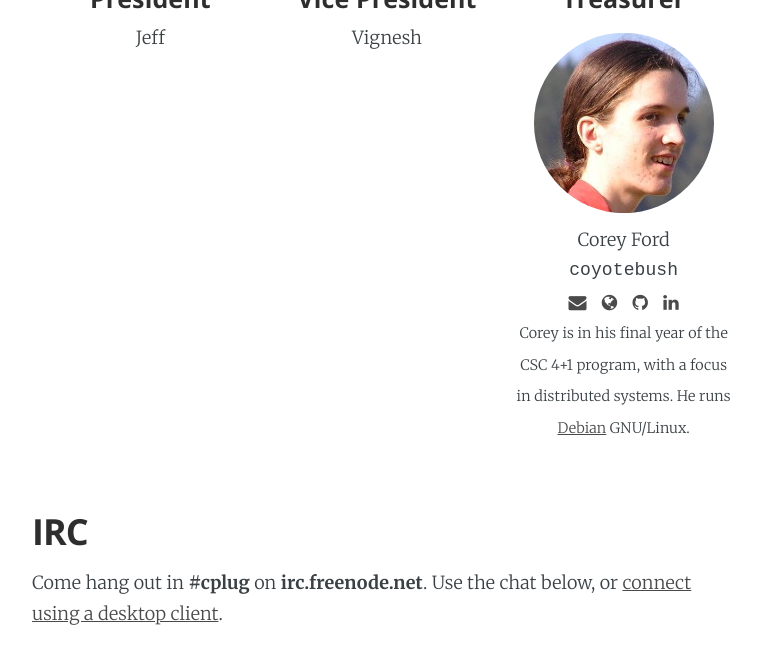
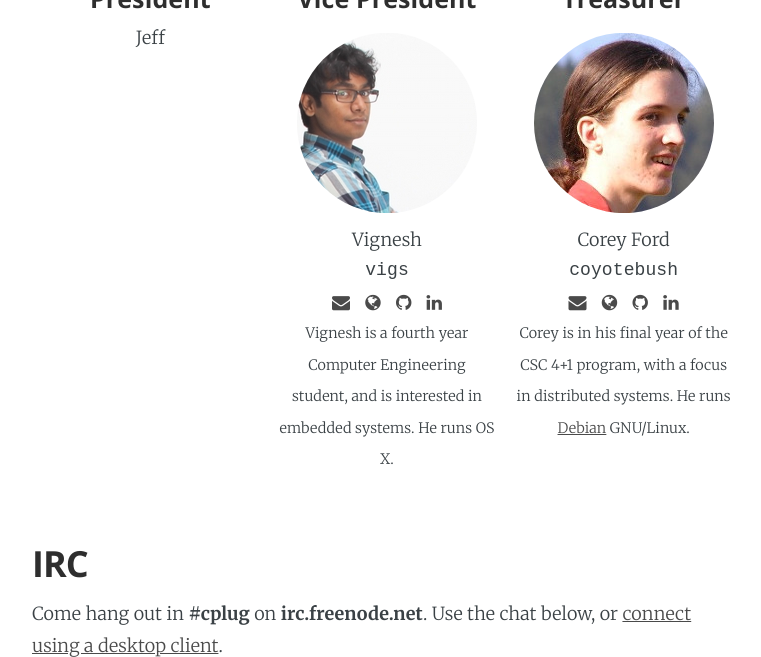
Before and after one commit to CPLUG/cplug.org-old, a Jekyll site: the page built from contact.html, in a window 1280 px wide and 900 px high, scrolled down 412 px, cut to the strip 0-657 px from the top of the window. Shown: the whole strip, without its empty margins (253-1014 px from the left). Built offline with Jekyll 4.4.1, drawn with Linux system fonts in a browser that asks for light colours; nearby versions of some CDN libraries; Markdown is read by kramdown in place of the engine named in the settings.

Commit message:
Added contact info for myself

```diff
--- a/contact.html
+++ b/contact.html
@@ -20,7 +20,18 @@ Our club officers for the 2015–2016 school year are:
   </li>
   <li>
     <h4>Vice President</h4>
+    <img src="/img/people/vignesh.jpg">
     Vignesh
+    <tt class="irc">vigs</tt>
+    <div class="social">
+      <a href="mailto:vigneshk14@me.com"><i class="fa fa-envelope"></i></a>
+      <a href="http://www.vigs.me"><i class="fa fa-globe"></i></a>
+      <a href="https://github.com/sarcasticsimba"><i class="fa fa-github"></i></a>
+      <a href="https://www.linkedin.com/in/vigneshk14"><i class="fa fa-linkedin"></i></a>
+    </div>
+    <p>
+      Vignesh is a fourth year Computer Engineering student, and is interested in embedded systems. He runs OS X.
+    </p>
   </li>
   <li>
     <h4>Treasurer</h4>
```
Also changed, not shown: img/people/vignesh.jpg (added).
